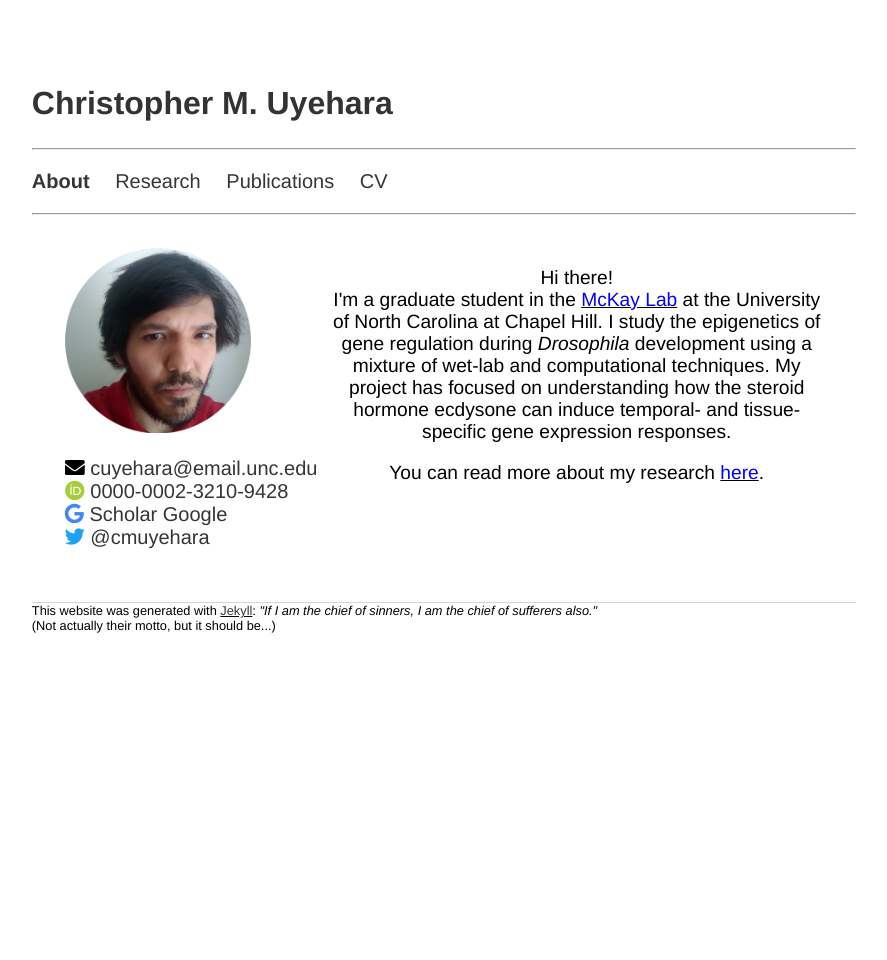
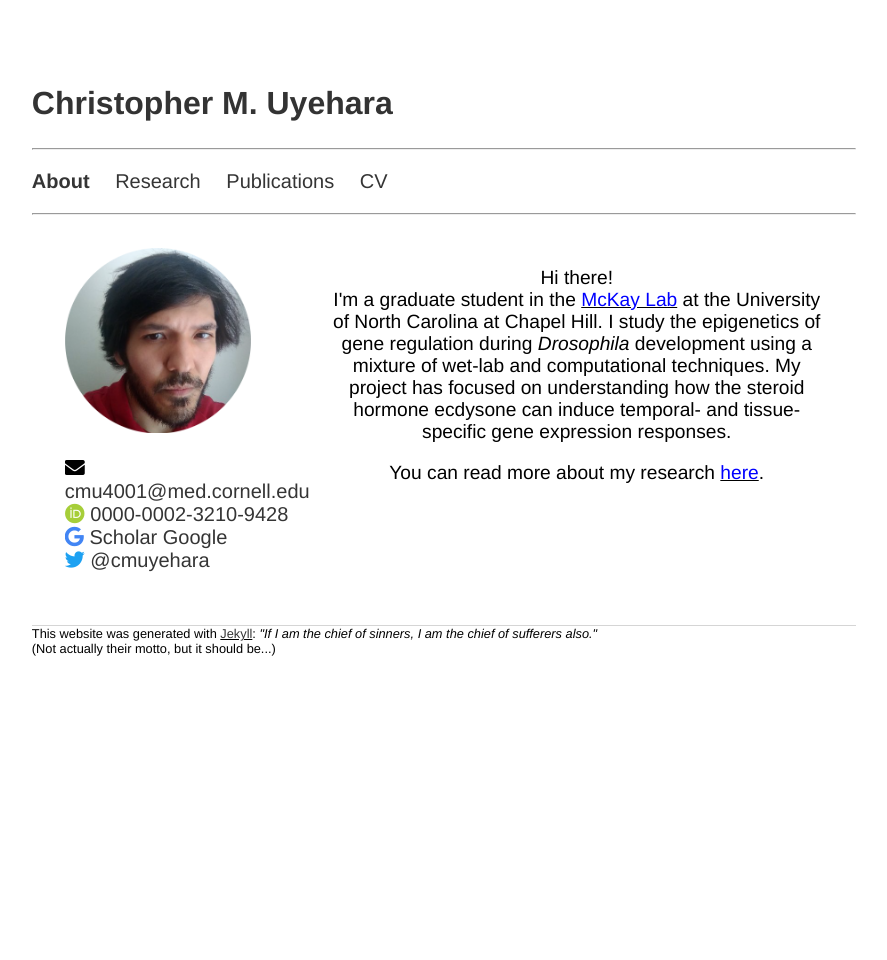
Before and after one commit to cmuyehara/cmuyehara.github.io, a Jekyll site: the page built from index.html, in a window 1280 px wide. Shown: the whole page, without its empty margins (196-1083 px from the left). Built offline with Jekyll 4.4.1, drawn with Linux system fonts in a browser that asks for light colours; nearby versions of some CDN libraries.

Commit message:
Update social_media.yml

```diff
--- a/_data/social_media.yml
+++ b/_data/social_media.yml
@@ -1,6 +1,6 @@
 - title: 'Email'
-  display: 'cuyehara@email.unc.edu'
-  id: 'cuyehara@email.unc.edu'
+  display: 'cmu4001@med.cornell.edu'
+  id: 'cmu4001@med.cornell.edu'
   href: 'mailto:'
   fa-icon: 'fas fa-envelope'
   color: 'black'
@@ -14,7 +14,7 @@
 
 - title: 'Google'
   display: 'Scholar Google'
-  id: 'citations?user=rq99LRAAAAAJ&hl'
+  id: 'citations?user=4yaE54kAAAAJ&hl'
   href: 'https://scholar.google.com/'
   fa-icon: 'fab fa-google'
   color: '#4285F4'
```
